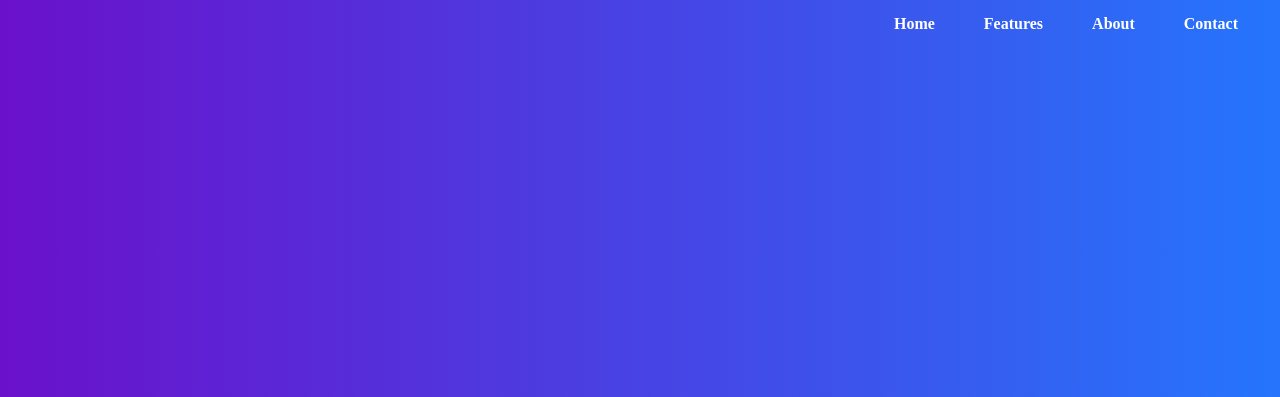
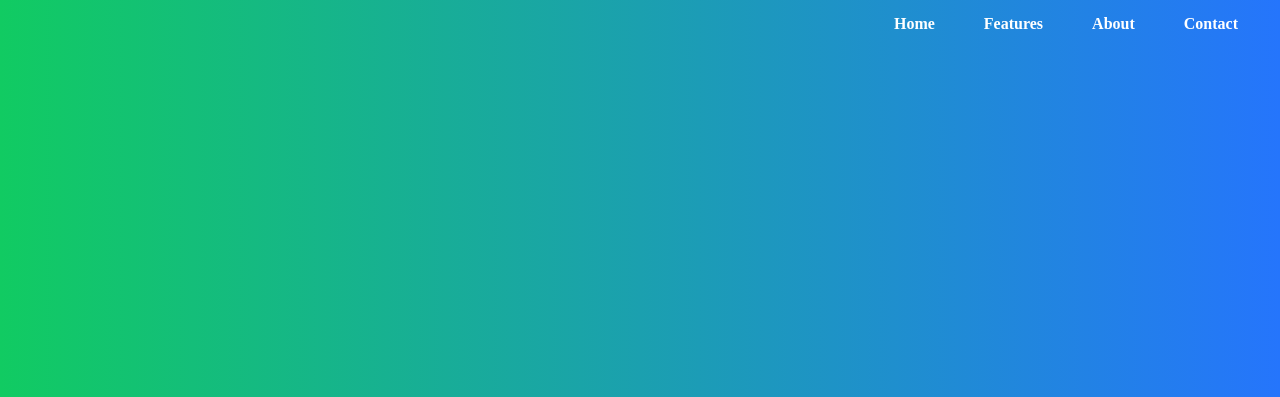
Before and after one commit to JoelJefrin/fronted, a plain HTML site: page index.html in a window 1280 px wide. Shown: the top 397 px of the page. Drawn offline with Linux system fonts and the light colour scheme.

Commit message:
chnged the color of the webpge

```diff
--- a/styles.css
+++ b/styles.css
@@ -49,7 +49,7 @@
 
 .landing-section {
   height: 100vh;
-  background: linear-gradient(to right, #6a11cb, #2575fc);
+  background: linear-gradient(to right, #11cb62, #2575fc);
   color: white;
   display: flex;
   flex-direction: column;
```
